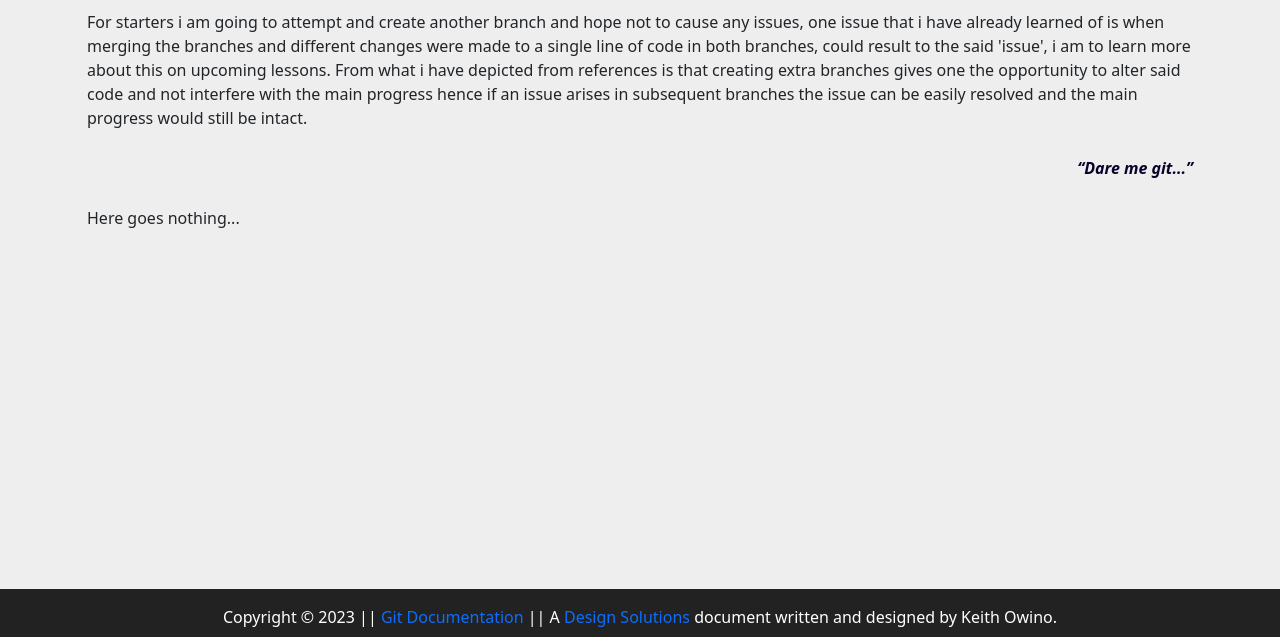
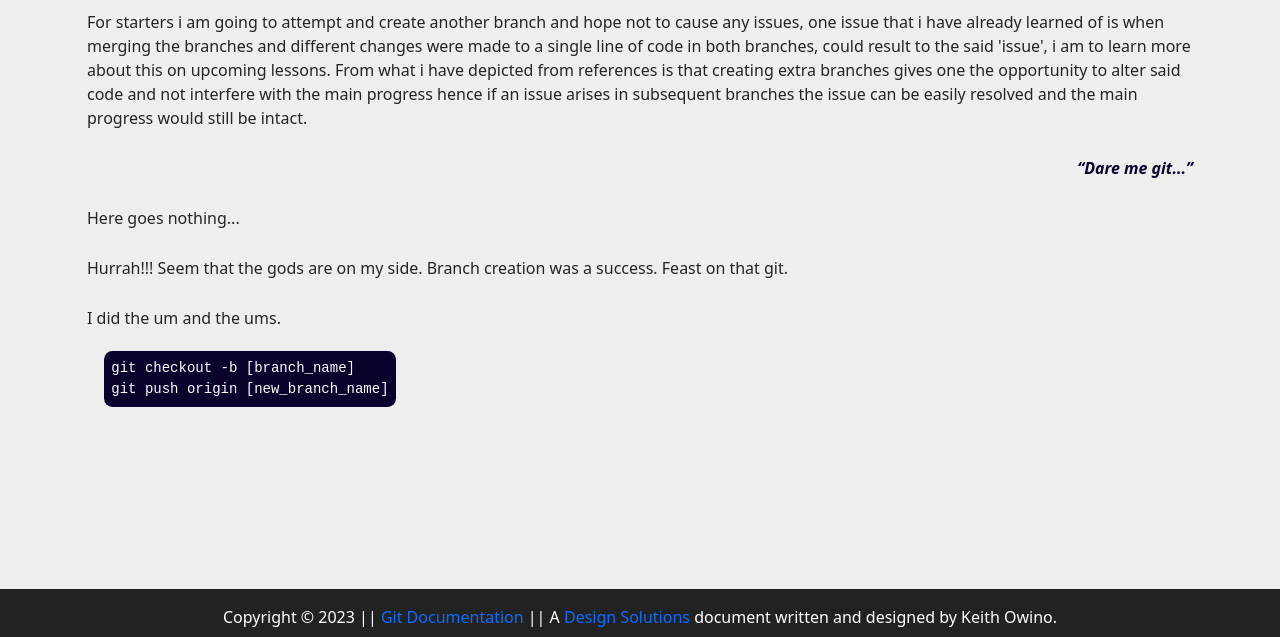
Before and after one commit to keithowino/001-git-documentation, a plain HTML site: page index.html in a window 1280 px wide. Shown: the part 163-800 px from the top of the page. Drawn offline with nearby package versions, Linux system fonts and the light colour scheme.

Commit message:
visualize changes on new branch

```diff
--- a/index.html
+++ b/index.html
@@ -44,6 +44,16 @@
                         <q class="l-cold-feet-protocol">Dare me git...</q>
                     </p>
                     <p>Here goes nothing...</p>
+                    <p>Hurrah!!! Seem that the gods are on my side. Branch creation was a success. Feast on that git.</p>
+                    <p>I did the um and the ums.</p>
+                    <code class="code">
+                        <span class="code">
+                            git checkout -b [branch_name]
+                        </span><br>
+                        <span class="code">
+                            git push origin [new_branch_name]
+                        </span>
+                    </code>
                 </div>
             </div>
         </div>
--- a/styles/SASS/base/_base.sass
+++ b/styles/SASS/base/_base.sass
@@ -10,3 +10,12 @@ body
 
 p
     padding: .3125em
+
+code
+    font-family: 'Courier New', Courier, monospace
+    background-color: $brandDarkBlue
+    color: $brandWhite
+    padding: .5em
+    border-radius: .6em
+    display: inline-block
+    margin-left: 2%
```
Also changed, not shown: styles/CSS/main-sass-compiler.css, styles/SASS/_variables.sass (line endings or trailing spaces), 1 other file.
